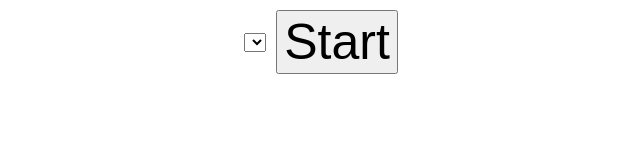
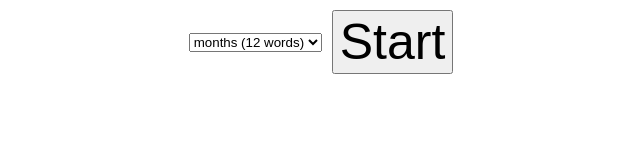
Before and after one commit to kdzwinel/spelling, a website: page index.html in a window 1280 px wide. Shown: the whole page, without its empty margins (314-954 px from the left). Drawn offline with Linux system fonts and the light colour scheme.

Commit message:
Allow picking sets

```diff
--- a/index.html
+++ b/index.html
@@ -11,7 +11,7 @@
 </head>
 <body>
     <div id="start-screen" class="screen">
-        <select></select>
+        <select id="pick-set"></select>
         <button id="start">Start</button>
     </div>
     <div id="game-screen" class="screen hidden">
--- a/js/main.js
+++ b/js/main.js
@@ -7,6 +7,7 @@ const helperText = document.getElementById('helper');
 const startBtn = document.getElementById('start');
 const gameScreen = document.getElementById('game-screen');
 const startScreen = document.getElementById('start-screen');
+const setPicker = document.getElementById('pick-set');
 
 let wordsAvailable = [];
 let currentWord = null;
@@ -85,8 +86,8 @@ spellingInput.addEventListener('keydown', (e) => {
 
 playSoundBtn.addEventListener('click', () => speak(currentWord));
 
-function start(set) {
-    wordsAvailable = createSet(set);
+function start() {
+    wordsAvailable = createSet(setPicker.value);
 
     spellingInput.focus();
 
@@ -104,5 +105,13 @@ window.onbeforeunload = () => {
 startBtn.addEventListener('click', () => {
     gameScreen.classList.remove('hidden');
     startScreen.classList.add('hidden');
-    start('week8');
+    start();
 });
+
+getSets().forEach(set => {
+    const option = document.createElement('option');
+    option.value = set.name;
+    option.innerText = `${set.name} (${set.size} words)`;
+
+    setPicker.prepend(option);
+});
--- a/js/words.js
+++ b/js/words.js
@@ -40,8 +40,17 @@ function createSet(setName, random=true) {
     words[setName].forEach(i => set.push(i));
 
     if (random) {
-        set = set.sort(() => Math.random() > 0.5);
+        set = set.sort(() => Math.random() - 0.5);
     }
 
     return set;
 }
+
+function getSets() {
+    const setNames = Object.keys(words);
+
+    return setNames.map(name => ({
+        name,
+        size: words[name].length
+    }));
+}
```
